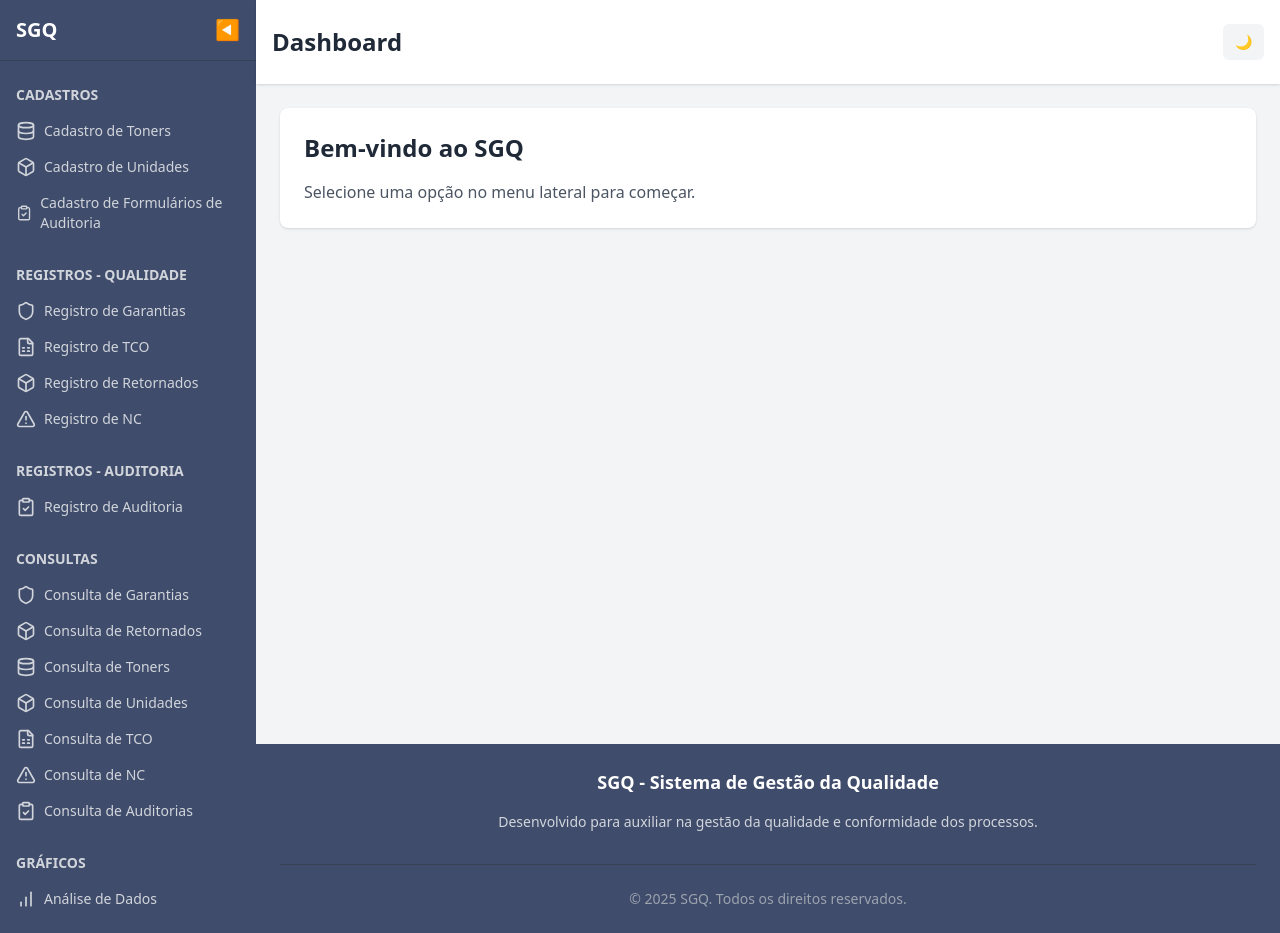
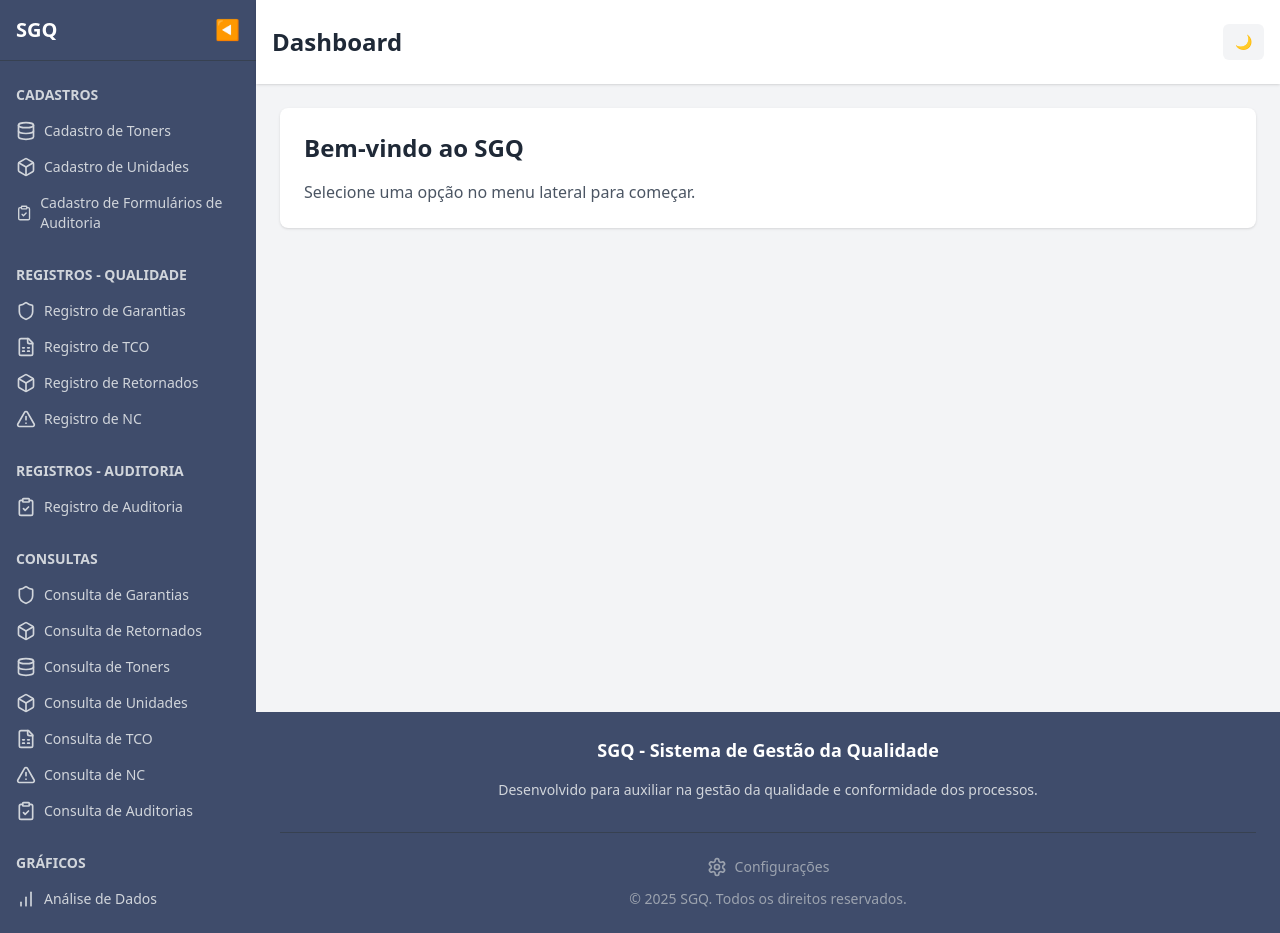
Before and after one commit to solutionswebbrasil/sgqquality, a React (Vite) app: page / in a window 1280 px wide. Built offline with nearby package versions, Linux system fonts and the light colour scheme.

Commit message:
Add Settings to Footer

```diff
--- a/src/components/Footer.tsx
+++ b/src/components/Footer.tsx
@@ -1,4 +1,5 @@
 import React from 'react';
+import { Settings } from 'lucide-react';
 import useDarkMode from '../hooks/useDarkMode';
 
 function Footer() {
@@ -14,6 +15,12 @@ function Footer() {
           </p>
         </div>
         <div className={`mt-8 pt-6 border-t border-gray-700 text-center text-sm text-gray-400`}>
+          <div className="flex justify-center items-center gap-2 mb-3">
+            <a href="#" className="flex items-center gap-2 hover:text-white transition-colors">
+              <Settings className="w-5 h-5" />
+              <span>Configurações</span>
+            </a>
+          </div>
           <p>&copy; {new Date().getFullYear()} SGQ. Todos os direitos reservados.</p>
         </div>
       </div>
```
